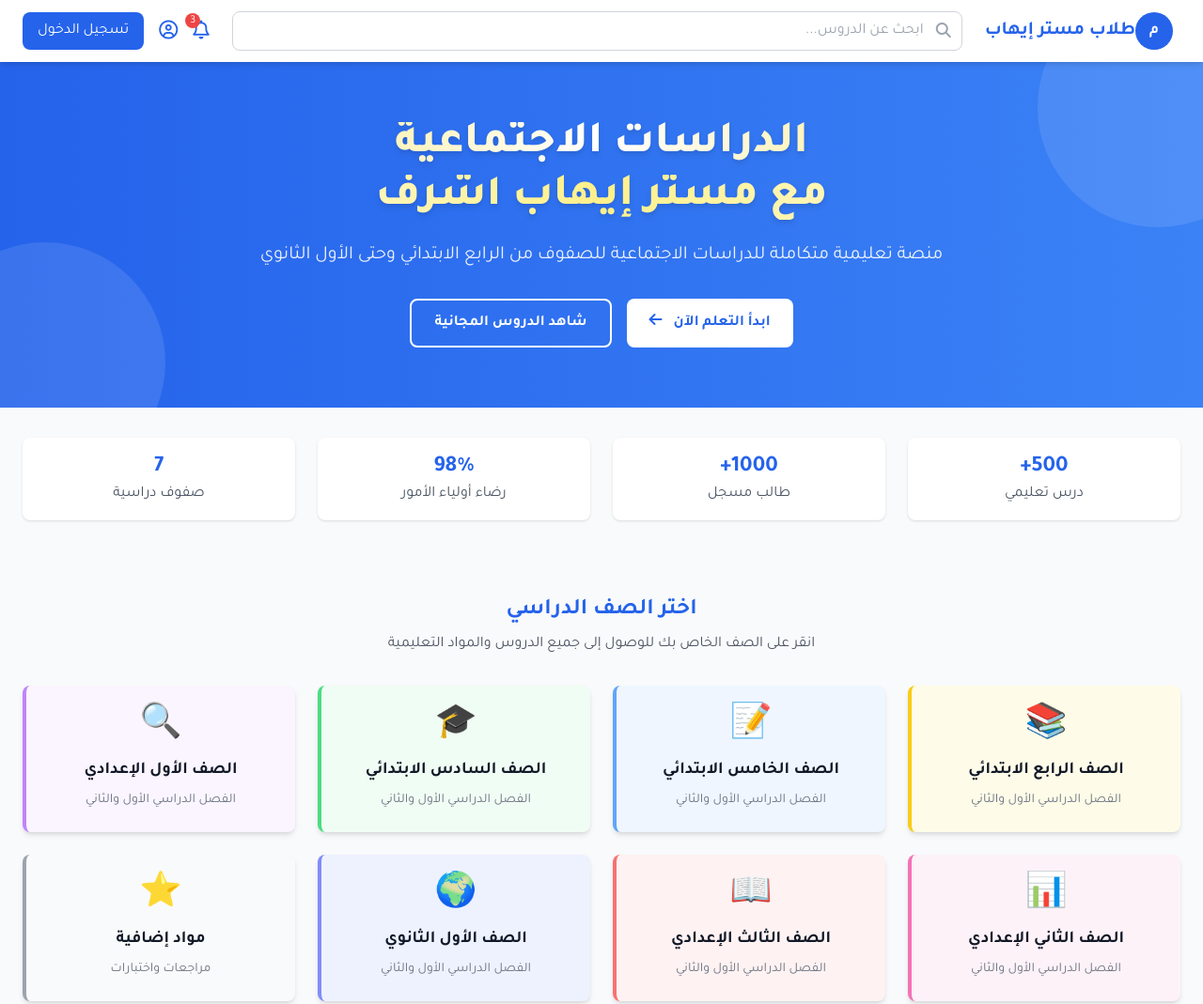
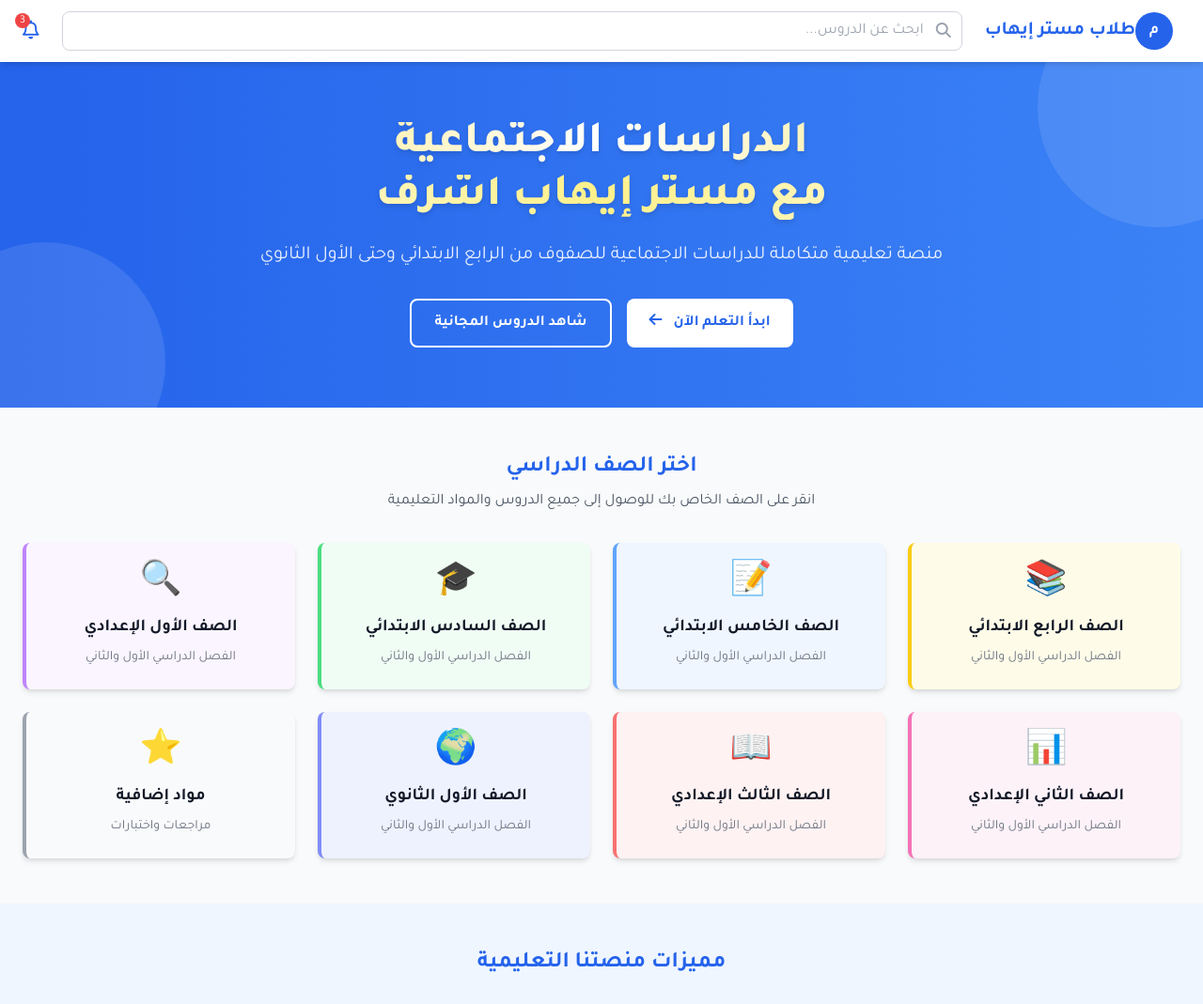
Before and after one commit to socialstudiesv2-cmd/Ehab-lessons, a plain HTML site: page index.html in a window 1280 px wide. Shown: the top 1069 px of the page at 94% size. Drawn offline with nearby package versions, Linux system fonts and the light colour scheme.

Commit message:
Update index.html

```diff
--- a/index.html
+++ b/index.html
@@ -47,12 +47,7 @@
           <i class="far fa-bell text-xl"></i>
           <span class="absolute -top-1 -left-2 bg-red-500 text-white rounded-full w-4 h-4 flex items-center justify-center text-xs">3</span>
         </button>
-        <button class="text-blue-600">
-          <i class="far fa-user-circle text-xl"></i>
-        </button>
-        <button class="bg-blue-600 text-white px-4 py-2 rounded-lg hidden sm:block">
-          تسجيل الدخول
-        </button>
+
       </div>
     </div>
   </header>
@@ -81,28 +76,6 @@
         <button class="bg-transparent border-2 border-white text-white px-6 py-3 rounded-lg font-bold hover:bg-white/10 transition">
           شاهد الدروس المجانية
         </button>
-      </div>
-    </div>
-  </section>
-
-  <!-- إحصائيات -->
-  <section class="max-w-7xl mx-auto px-6 py-8">
-    <div class="grid grid-cols-2 md:grid-cols-4 gap-6 text-center">
-      <div class="bg-white p-4 rounded-lg shadow">
-        <div class="text-2xl font-bold text-blue-600">500+</div>
-        <div class="text-gray-600">درس تعليمي</div>
-      </div>
-      <div class="bg-white p-4 rounded-lg shadow">
-        <div class="text-2xl font-bold text-blue-600">1000+</div>
-        <div class="text-gray-600">طالب مسجل</div>
-      </div>
-      <div class="bg-white p-4 rounded-lg shadow">
-        <div class="text-2xl font-bold text-blue-600">98%</div>
-        <div class="text-gray-600">رضاء أولياء الأمور</div>
-      </div>
-      <div class="bg-white p-4 rounded-lg shadow">
-        <div class="text-2xl font-bold text-blue-600">7</div>
-        <div class="text-gray-600">صفوف دراسية</div>
       </div>
     </div>
   </section>
```
